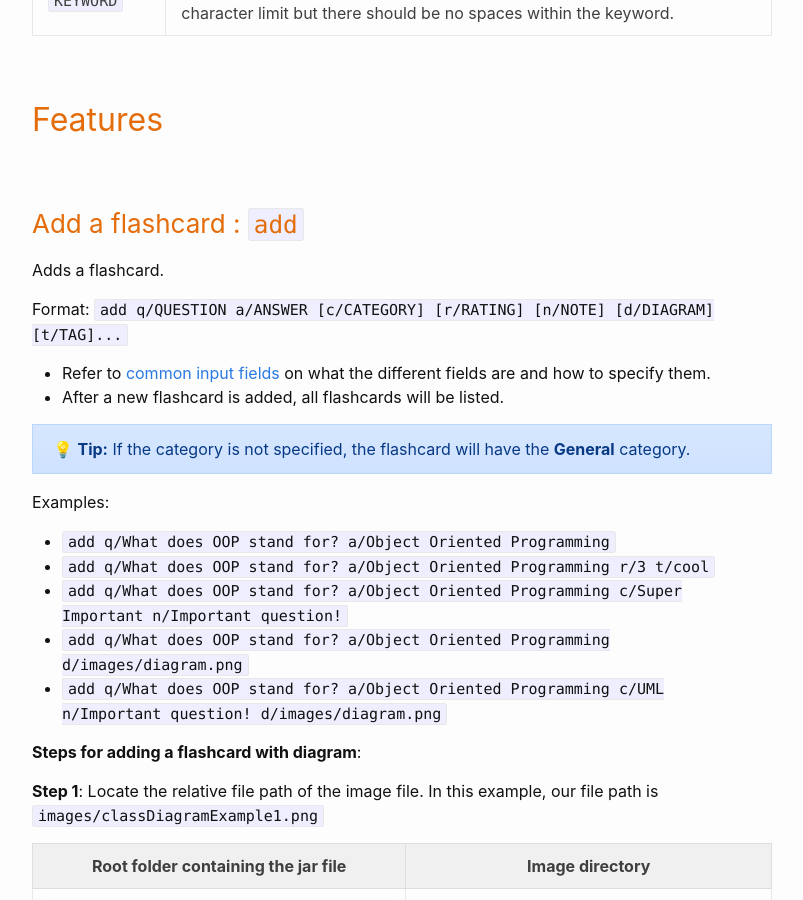
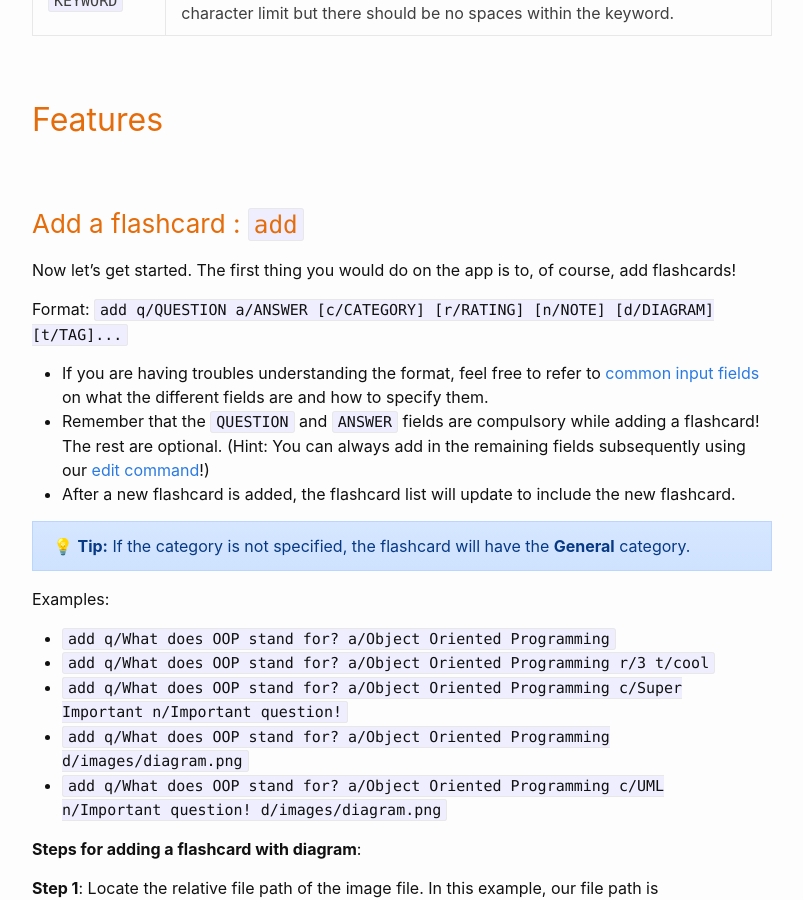
Before and after one commit to minzzelo/cs2101ug, a Jekyll site: the page built from docs/UserGuide.md, in a window 1280 px wide and 900 px high, scrolled down 5475 px. Shown: the whole window, without its empty margins (238-1041 px from the left). Built offline with Jekyll 4.4.1, drawn with Linux system fonts in a browser that asks for light colours; emoji names are drawn with the system emoji font.

Commit message:
Update UG add command

```diff
--- a/docs/UserGuide.md
+++ b/docs/UserGuide.md
@@ -126,12 +126,14 @@ Input Field | Restrictions and how to specify
 
 ### Add a flashcard : `add`
 
-Adds a flashcard.
+Now let's get started. The first thing you would do on the app is to, of course, add flashcards!
 
 Format: `add q/QUESTION a/ANSWER [c/CATEGORY] [r/RATING] [n/NOTE] [d/DIAGRAM] [t/TAG]...`
 
-* Refer to [common input fields](#common-input-fields) on what the different fields are and how to specify them.
-* After a new flashcard is added, all flashcards will be listed.
+* If you are having troubles understanding the format, feel free to refer to [common input fields](#common-input-fields) on what the different fields are and how to specify them.
+* Remember that the `QUESTION` and `ANSWER` fields are compulsory while adding a flashcard! The rest are optional.
+(Hint: You can always add in the remaining fields subsequently using our [edit command](#edit-a-flashcard---edit)!)
+* After a new flashcard is added, the flashcard list will update to include the new flashcard.
 
 <div markdown="span" class="alert alert-primary">
 
```
Also changed, not shown: 1 other file.
